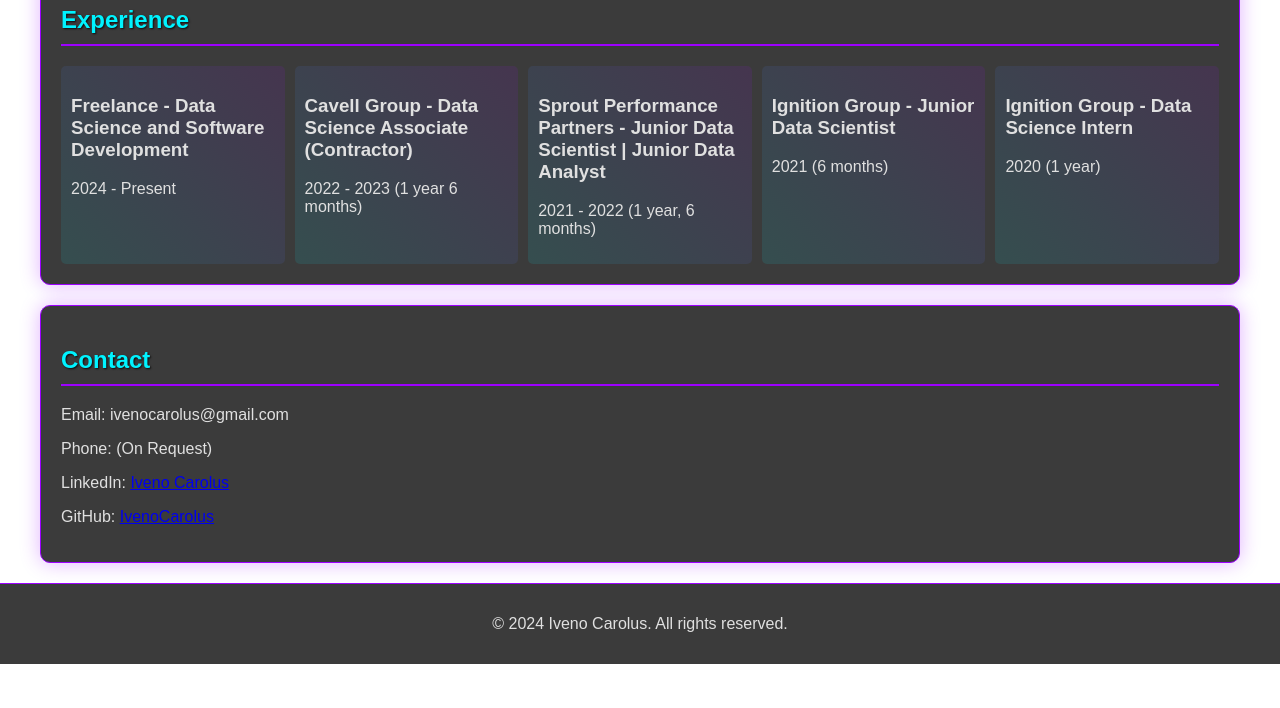
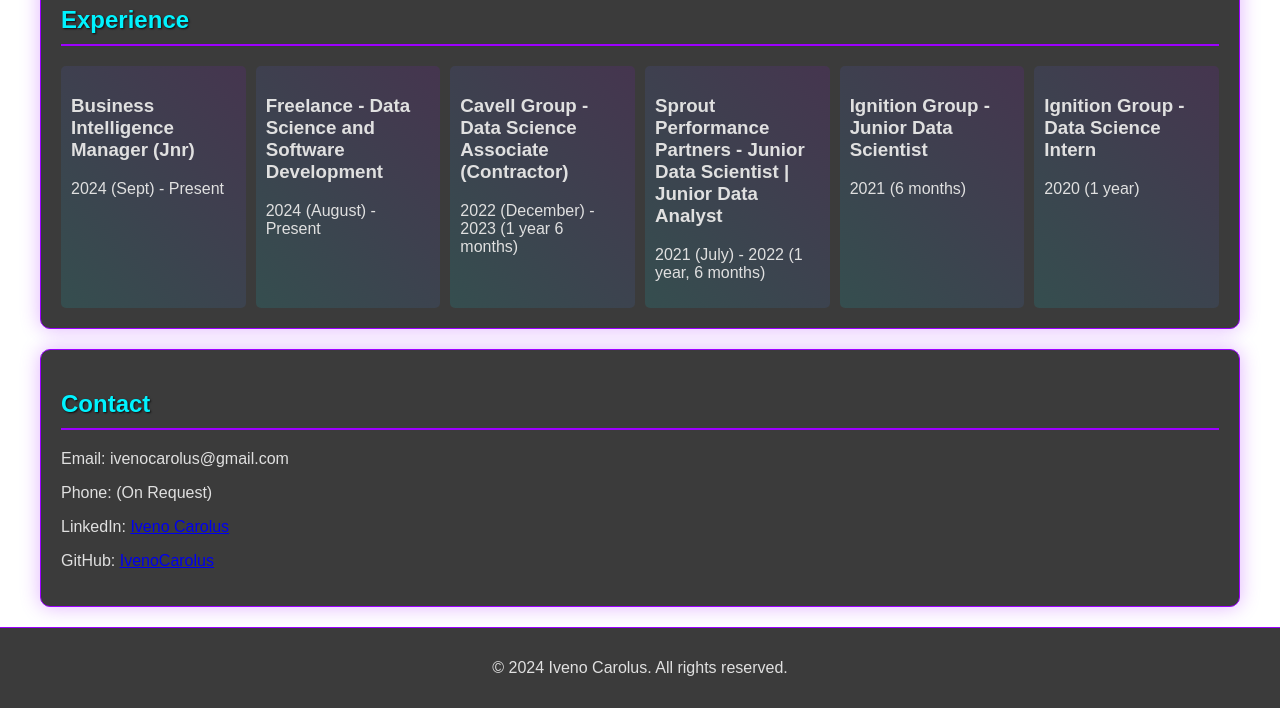
Before and after one commit to IvenoCarolus/IvenoCarolus, a plain HTML site: page index.html in a window 1280 px wide. Shown: the part 1351-2059 px from the top of the page. Before the commit the page ends 2015 px from the top, so only its background shows below. Drawn offline with Linux system fonts and the light colour scheme.

Commit message:
Update index.html

```diff
--- a/index.html
+++ b/index.html
@@ -182,16 +182,20 @@
             <h2>Experience</h2>
             <div class="experience-list">
                 <div class="experience-item">
+                    <h3>Business Intelligence Manager (Jnr)</h3>
+                    <p>2024 (Sept) - Present</p>
+                </div>
+                <div class="experience-item">
                     <h3>Freelance - Data Science and Software Development</h3>
-                    <p>2024 - Present</p>
+                    <p>2024 (August) - Present</p>
                 </div>
                 <div class="experience-item">
                     <h3>Cavell Group - Data Science Associate (Contractor)</h3>
-                    <p>2022 - 2023 (1 year 6 months)</p>
+                    <p>2022 (December) - 2023 (1 year 6 months)</p>
                 </div>
                 <div class="experience-item">
                     <h3>Sprout Performance Partners - Junior Data Scientist | Junior Data Analyst</h3>
-                    <p>2021 - 2022 (1 year, 6 months)</p>
+                    <p>2021 (July) - 2022 (1 year, 6 months)</p>
                 </div>
                 <div class="experience-item">
                     <h3>Ignition Group - Junior Data Scientist</h3>
```
